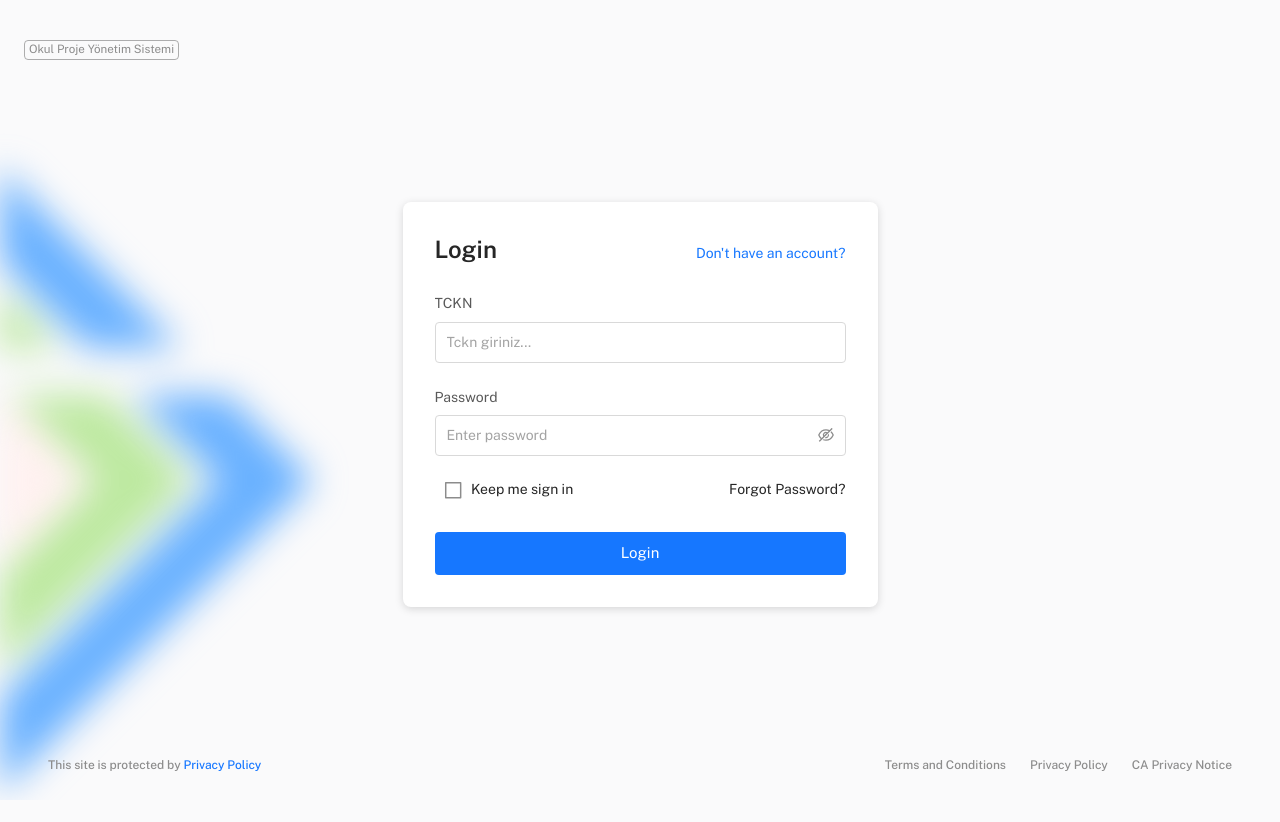
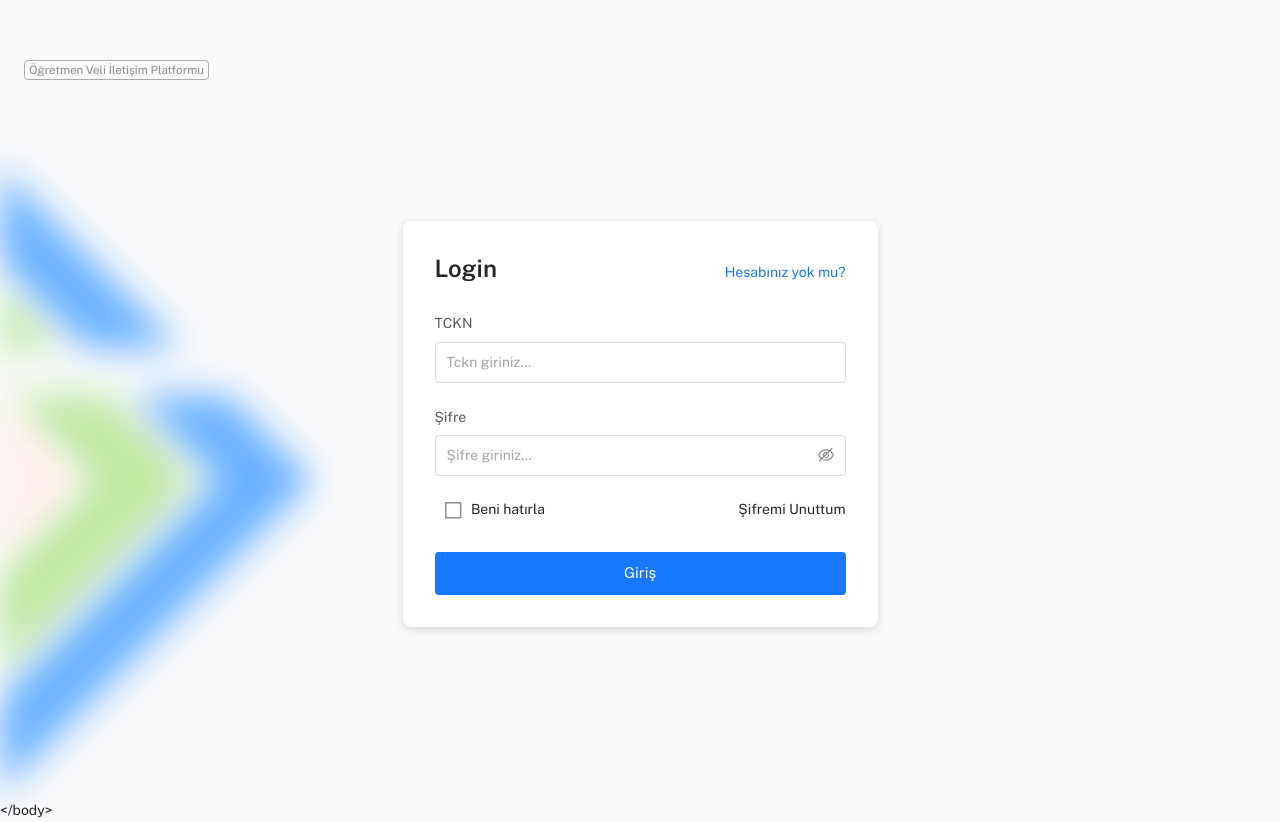
Before and after one commit to ansanami/schoolapp_frontend, a React (Vite) app: page /free/login in a window 1280 px wide. Before the commit the page ends 800 px from the top, so only its background shows below. Built offline with nearby package versions, Linux system fonts and the light colour scheme.

Commit message:
LR_update
updated

```diff
--- a/package.json
+++ b/package.json
@@ -2,7 +2,7 @@
   "name": "mantis-free-react-admin-template",
   "version": "1.3.0",
   "private": true,
-  "homepage": "https://mantisdashboard.io/free/login",
+  "homepage": "https://mantisdashboard.io/free",
   "author": {
     "name": "CodedThemes",
     "email": "codedthemes@gmail.com",
--- a/src/components/logo/index.jsx
+++ b/src/components/logo/index.jsx
@@ -14,7 +14,7 @@ import config from 'config';
 
 const LogoSection = ({ sx, to }) => {
   return (
-    <ButtonBase disableRipple component={Link} to={!to ? config.defaultPath : to} sx={sx}>
+
       <Stack direction="row" spacing={1} alignItems="center">
         <Logo />
         <Chip
@@ -25,7 +25,7 @@ const LogoSection = ({ sx, to }) => {
           sx={{ mt: 0.5, ml: 1, fontSize: '0.725rem', height: 20, '& .MuiChip-label': { px: 0.5 } }}
         />
       </Stack>
-    </ButtonBase>
+
   );
 };
 
--- a/src/pages/authentication/AuthWrapper.jsx
+++ b/src/pages/authentication/AuthWrapper.jsx
@@ -37,7 +37,7 @@ export default function AuthWrapper({ children }) {
           </Grid>
         </Grid>
         <Grid item xs={12} sx={{ m: 3, mt: 1 }}>
-          <AuthFooter />
+
         </Grid>
       </Grid>
     </Box>
--- a/src/pages/authentication/auth-forms/AuthLogin.jsx
+++ b/src/pages/authentication/auth-forms/AuthLogin.jsx
@@ -116,7 +116,7 @@ export default function AuthLogin({ isDemo = false }) {
               </Grid>
               <Grid item xs={12}>
                 <Stack spacing={1}>
-                  <InputLabel htmlFor="password-login">Password</InputLabel>
+                  <InputLabel htmlFor="password-login">Şifre</InputLabel>
                   <OutlinedInput
                     fullWidth
                     error={Boolean(touched.password && errors.password)}
@@ -139,7 +139,7 @@ export default function AuthLogin({ isDemo = false }) {
                         </IconButton>
                       </InputAdornment>
                     }
-                    placeholder="Enter password"
+                    placeholder="Şifre giriniz..."
                   />
                 </Stack>
                 {touched.password && errors.password && (
@@ -161,10 +161,10 @@ export default function AuthLogin({ isDemo = false }) {
                         size="small"
                       />
                     }
-                    label={<Typography variant="h6">Keep me sign in</Typography>}
+                    label={<Typography variant="h6">Beni hatırla</Typography>}
                   />
                   <Link variant="h6" component={RouterLink} color="text.primary">
-                    Forgot Password?
+                    Şifremi Unuttum
                   </Link>
                 </Stack>
               </Grid>
@@ -176,7 +176,7 @@ export default function AuthLogin({ isDemo = false }) {
               <Grid item xs={12}>
                 <AnimateButton>
                   <Button disableElevation disabled={isSubmitting} fullWidth size="large" type="submit" variant="contained" color="primary">
-                    Login
+                    Giriş
                   </Button>
                 </AnimateButton>
               </Grid>
--- a/src/pages/authentication/auth-forms/AuthRegister.jsx
+++ b/src/pages/authentication/auth-forms/AuthRegister.jsx
@@ -230,18 +230,7 @@ export default function AuthRegister() {
                   </Grid>
                 </FormControl>
               </Grid>
-              <Grid item xs={12}>
-                <Typography variant="body2">
-                  By Signing up, you agree to our &nbsp;
-                  <Link variant="subtitle2" component={RouterLink} to="#">
-                    Terms of Service
-                  </Link>
-                  &nbsp; and &nbsp;
-                  <Link variant="subtitle2" component={RouterLink} to="#">
-                    Privacy Policy
-                  </Link>
-                </Typography>
-              </Grid>
+
               {errors.submit && (
                 <Grid item xs={12}>
                   <FormHelperText error>{errors.submit}</FormHelperText>
@@ -250,7 +239,7 @@ export default function AuthRegister() {
               <Grid item xs={12}>
                 <AnimateButton>
                   <Button disableElevation disabled={isSubmitting} fullWidth size="large" type="submit" variant="contained" color="primary">
-                    Create Account
+                   Hesap Oluştur
                   </Button>
                 </AnimateButton>
               </Grid>
--- a/src/pages/authentication/login.jsx
+++ b/src/pages/authentication/login.jsx
@@ -19,7 +19,7 @@ export default function Login() {
           <Stack direction="row" justifyContent="space-between" alignItems="baseline" sx={{ mb: { xs: -0.5, sm: 0.5 } }}>
             <Typography variant="h3">Login</Typography>
             <Typography component={Link} to="/register" variant="body1" sx={{ textDecoration: 'none' }} color="primary">
-              Don&apos;t have an account?
+            Hesabınız yok mu?
             </Typography>
           </Stack>
         </Grid>
--- a/src/pages/authentication/register.jsx
+++ b/src/pages/authentication/register.jsx
@@ -19,7 +19,7 @@ export default function Register() {
           <Stack direction="row" justifyContent="space-between" alignItems="baseline" sx={{ mb: { xs: -0.5, sm: 0.5 } }}>
             <Typography variant="h3">Sign up</Typography>
             <Typography component={Link} to="/login" variant="body1" sx={{ textDecoration: 'none' }} color="primary">
-              Already have an account?
+              Zaten bir hesabım var
             </Typography>
           </Stack>
         </Grid>
```
Also changed, not shown: 1 other file (tests, documents, lock files or other folders).
